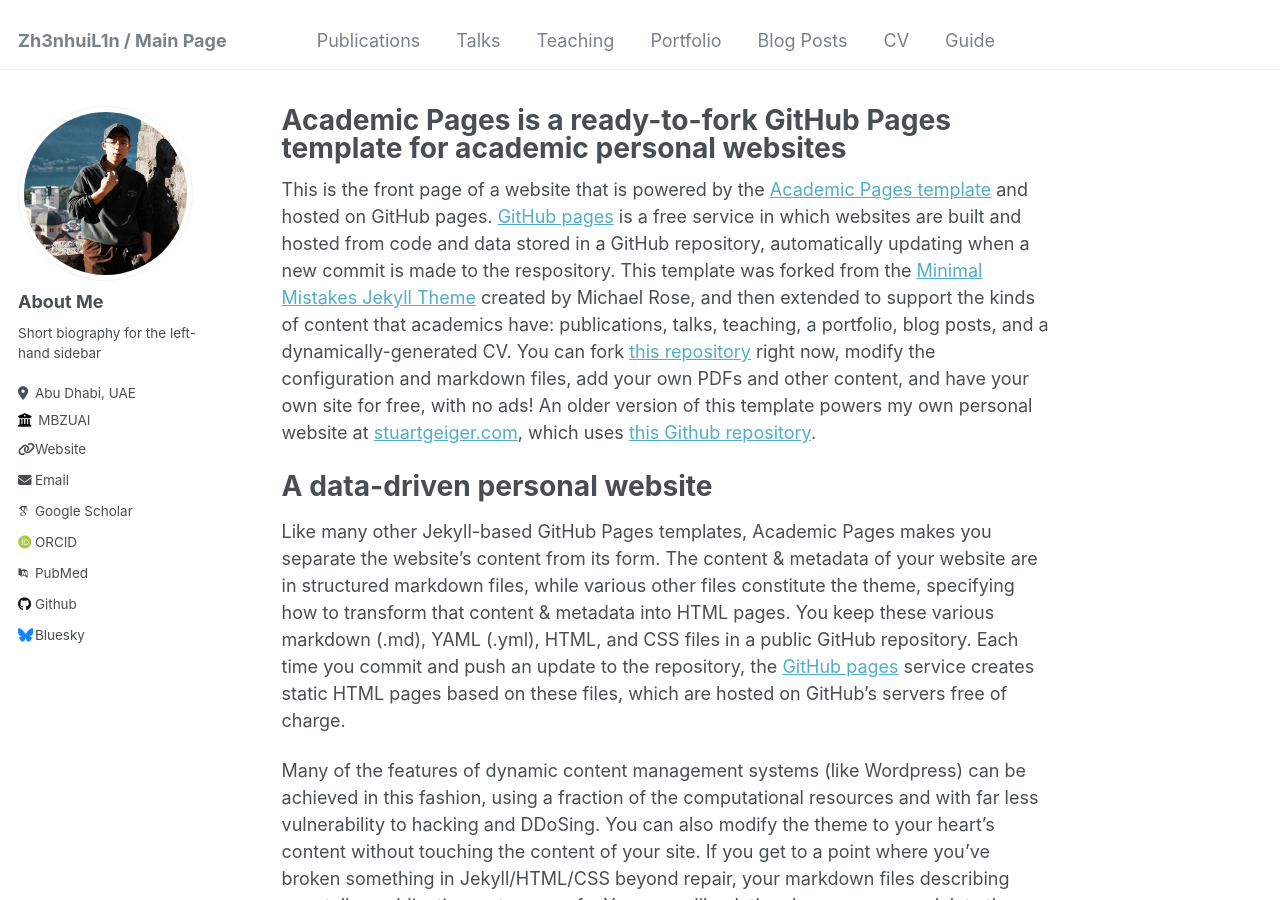
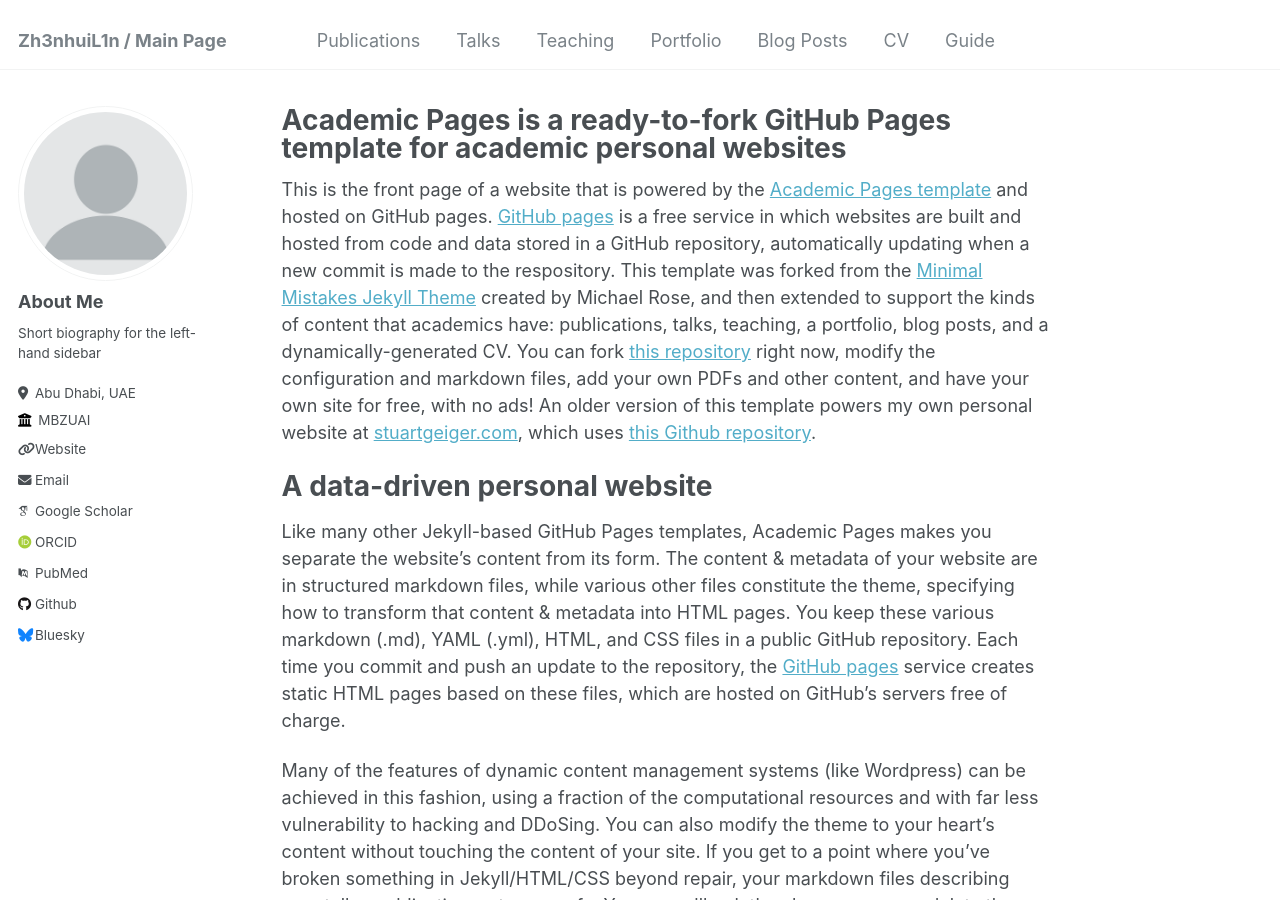
Before and after one commit to ZhenhuiL1n/Zh3nhuiL1n.github.io, a Jekyll site: the page built from _pages/about.md, in a window 1280 px wide and 900 px high. Built offline with Jekyll 4.4.1, drawn with Linux system fonts in a browser that asks for light colours; some web fonts are replaced.

Commit message:
Update _config.yml back to profile png

```diff
--- a/_config.yml
+++ b/_config.yml
@@ -21,7 +21,7 @@ repository               : "ZhenhuiL1n/Zh3nhuiL1n.github.io"
 #               Additional customization can be done by editing /_includes/author-profile.html
 author:
   # Biographic information
-  avatar           : "image.png"
+  avatar           : "profile.png"
   name             : "About Me"
   pronouns         : # example: "she/her"
   bio              : "Short biography for the left-hand sidebar"
```
